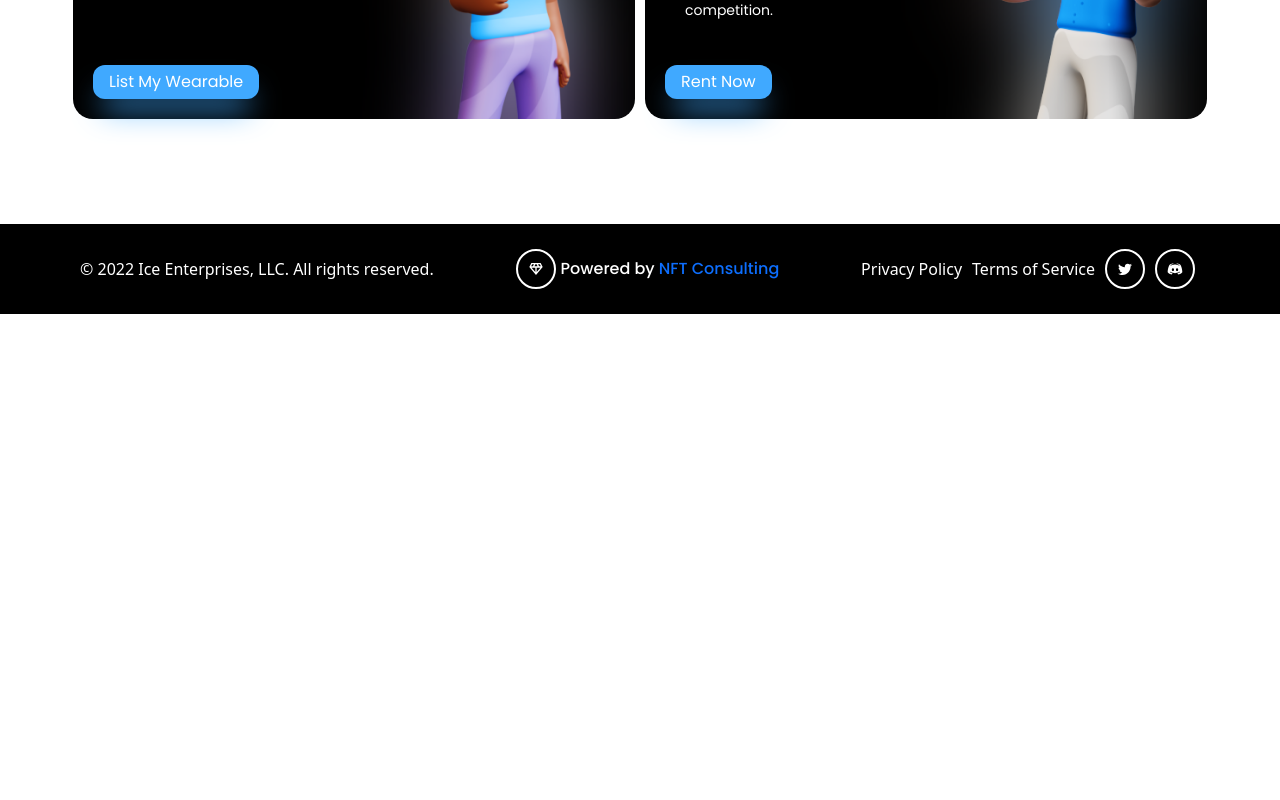
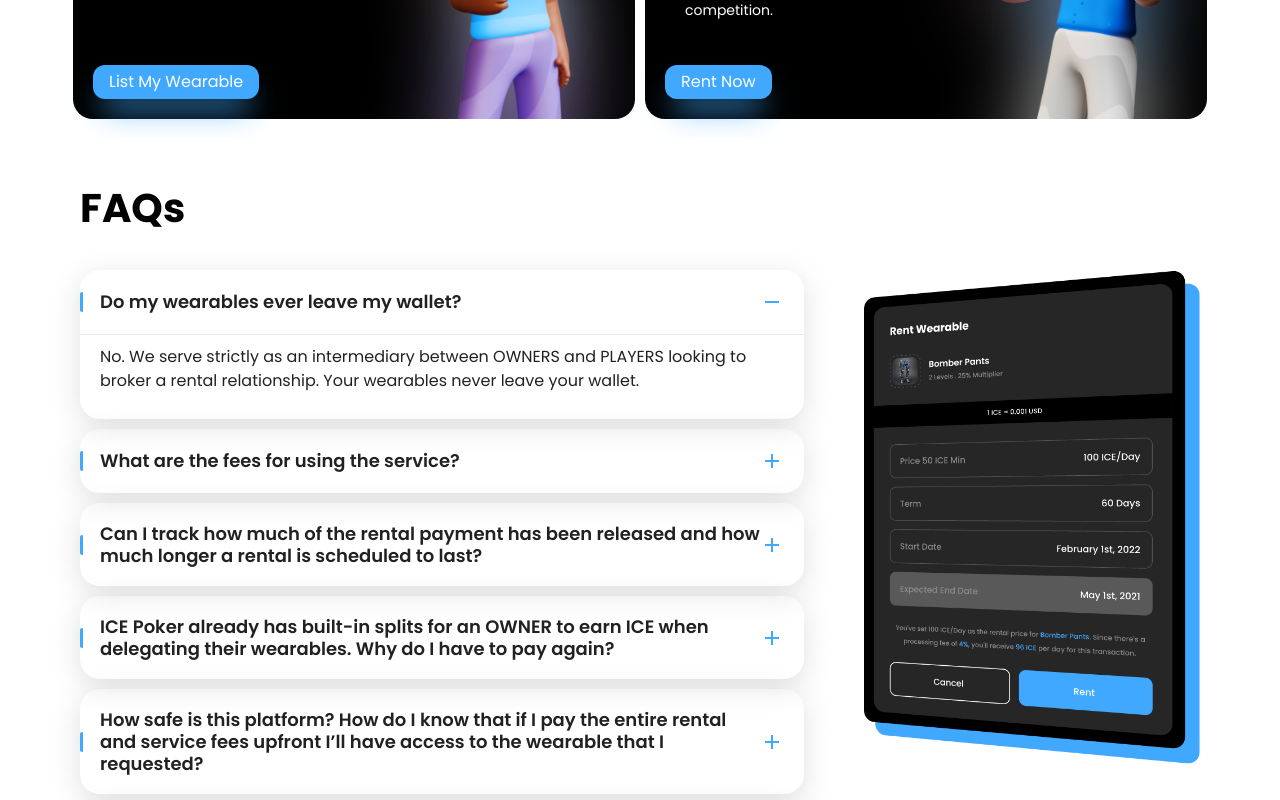
Before and after one commit to KimeraMoses/Ice-Enterprises, a React (Create React App) app: page / in a window 1280 px wide. Shown: the part 1740-2540 px from the top of the page. Before the commit the page ends 2054 px from the top, so only its background shows below. Built offline with nearby package versions, Linux system fonts and the light colour scheme.

Commit message:
New: Faqs section fully implemented

```diff
--- a/src/components/LandingPage/Benefits/Benefits.js
+++ b/src/components/LandingPage/Benefits/Benefits.js
@@ -6,7 +6,6 @@ import SectionHeading from "../SectionHeading/SectionHeading";
 import data from "../../../locales/en.json";
 
 const Benefits = () => {
-  console.log(data.pages.landing.benefits);
   const benefitsData = data.pages.landing.benefits;
   return (
     <section className={classes.benefits_section_wrapper}>
--- /dev/null
+++ b/src/components/LandingPage/Faqs/FaqCard.js
@@ -0,0 +1,32 @@
+import React, { useState } from "react";
+import RemoveIcon from "@material-ui/icons/Remove";
+import AddIcon from "@material-ui/icons/Add";
+import classes from "./FaqCard.module.css";
+
+const FaqCard = (props) => {
+  const { FaqTitle, FaqContent, FaqOpen, key } = props;
+  const [open, setOpen] = useState(FaqOpen);
+  return (
+    <div
+      className={`${classes.ice__faq_card} ${
+        open ? classes.ice__card_open : classes.ice__card_close
+      }`}
+      key={key}
+    >
+      <div
+        className={classes.ice__faq_card_header}
+        onClick={() => setOpen(!open)}
+      >
+        <h4>{FaqTitle}</h4>
+        {open ? <RemoveIcon /> : <AddIcon />}
+      </div>
+      {open && (
+        <div className={classes.ice__faq_card_content}>
+          <p>{FaqContent}</p>
+        </div>
+      )}
+    </div>
+  );
+};
+
+export default FaqCard;
--- /dev/null
+++ b/src/components/LandingPage/Faqs/FaqCard.module.css
@@ -0,0 +1,50 @@
+.ice__faq_card {
+    width: 100%;
+    border-radius: 20px;
+    margin-bottom: 10px;
+    box-shadow: rgba(100, 100, 111, 0.2) 0px 7px 29px 0px;
+  }
+  .ice__faq_card.ice__card_open {
+    background-color: #ffffff;
+  }
+  .ice__faq_card_header {
+    box-sizing: border-box;
+    -moz-box-sizing: border-box;
+    -webkit-box-sizing: border-box;
+    display: flex;
+    justify-content: space-between;
+    padding: 20px;
+    align-items: center;
+    cursor: pointer;
+    position: relative;
+  }
+  .ice__faq_card_header:before {
+    content: "";
+    position: absolute;
+    left: 0;
+    height: 20px;
+    width: 4px;
+    border-radius: 20px;
+    border-left: 3px solid #40a9ff;
+  }
+  .ice__faq_card_header svg {
+    color: var(--primary_color);
+  }
+
+  .ice__faq_card_header h4 {
+    margin: 0;
+    font-size: 18px;
+    font-weight: 600;
+    font-family: 'Poppins', sans-serif;
+  }
+
+  .ice__faq_card_content {
+    padding: 10px 20px;
+    border-top: 1px solid #E8E8E8;
+  }
+
+  .ice__faq_card_content p{
+      font-size: 16px;
+      font-weight: 400;
+      font-family: 'Poppins', sans-serif;
+  }
--- /dev/null
+++ b/src/components/LandingPage/Faqs/Faqs.js
@@ -0,0 +1,35 @@
+import React from "react";
+import Image from "../../../assets/Faq-Bunner.png";
+import SectionHeading from "../SectionHeading/SectionHeading";
+import classes from "./Faqs.module.css";
+import data from "../../../locales/en.json";
+import FaqCard from "./FaqCard";
+
+const Faqs = () => {
+  const faqsData = data.pages.landing.faqs;
+  return (
+    <section className={classes.faqs_section_wrapper}>
+      <SectionHeading title={faqsData.heading} />
+
+      <div className={classes.faqs_row_wrapper}>
+        <div className={classes.faqs_list}>
+          {faqsData.list.map((faq, index) => {
+            return (
+              <FaqCard
+                key={index}
+                FaqTitle={faq.title}
+                FaqContent={faq.description}
+                FaqOpen={index === 0 ? true : false}
+              />
+            );
+          })}
+        </div>
+        <div className={classes.faqs__side_bunner}>
+          <img src={Image} alt="" />
+        </div>
+      </div>
+    </section>
+  );
+};
+
+export default Faqs;
--- /dev/null
+++ b/src/components/LandingPage/Faqs/Faqs.module.css
@@ -0,0 +1,36 @@
+.faqs_section_wrapper {
+  padding: 60px 80px 40px;
+}
+.faqs_row_wrapper {
+  display: flex;
+  justify-content: space-between;
+  width: 100%;
+  padding-top: 30px;
+}
+.faqs_list {
+  width: 70%;
+  padding-right: 60px;
+}
+.faqs__side_bunner {
+  width: 30%;
+}
+.faqs__side_bunner img {
+  width: 100%;
+}
+
+@media screen and (max-width: 689px) {
+  .faqs_section_wrapper {
+    padding: 40px 30px;
+  }
+  .faqs_row_wrapper {
+    flex-direction: column;
+  }
+  .faqs_list,
+  .faqs__side_bunner {
+    width: 100%;
+  }
+  .faqs_list {
+    padding: 0;
+    padding-bottom: 40px;
+  }
+}
--- a/src/components/LandingPage/Home/Home.js
+++ b/src/components/LandingPage/Home/Home.js
@@ -1,5 +1,6 @@
 import React from "react";
 import Benefits from "../Benefits/Benefits";
+import Faqs from "../Faqs/Faqs";
 import HowitWorks from "../HowItWorks/HowitWorks";
 import classes from "./Home.module.css";
 
@@ -9,6 +10,7 @@ const Home = () => {
       <div className={classes.home_slider_section_wrapper}></div>
       <HowitWorks />
       <Benefits />
+      <Faqs/>
     </div>
   );
 };
```
Also changed, not shown: src/assets/Faq-Bunner.png (added).
